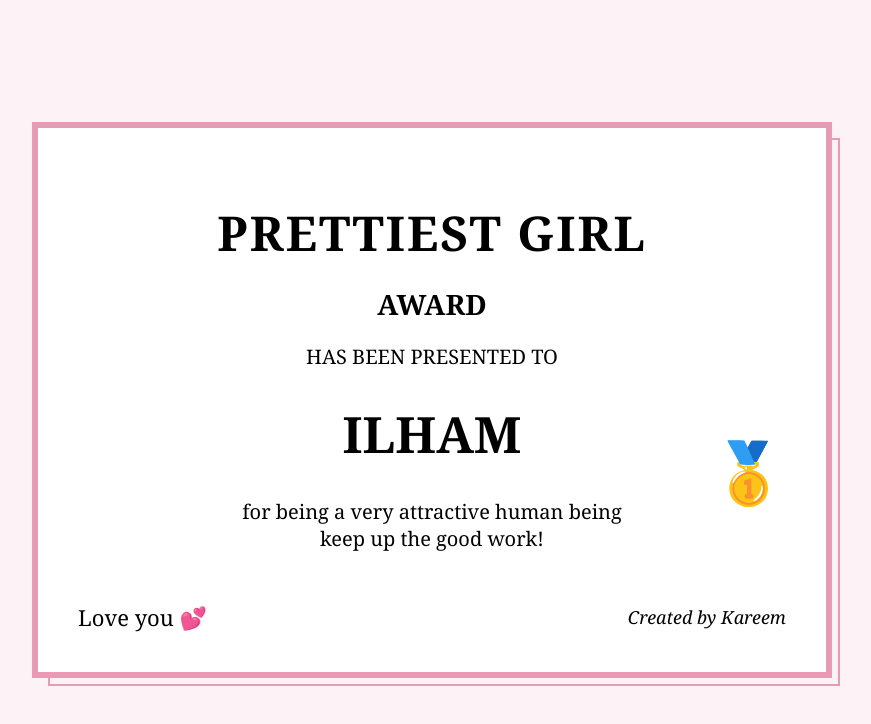
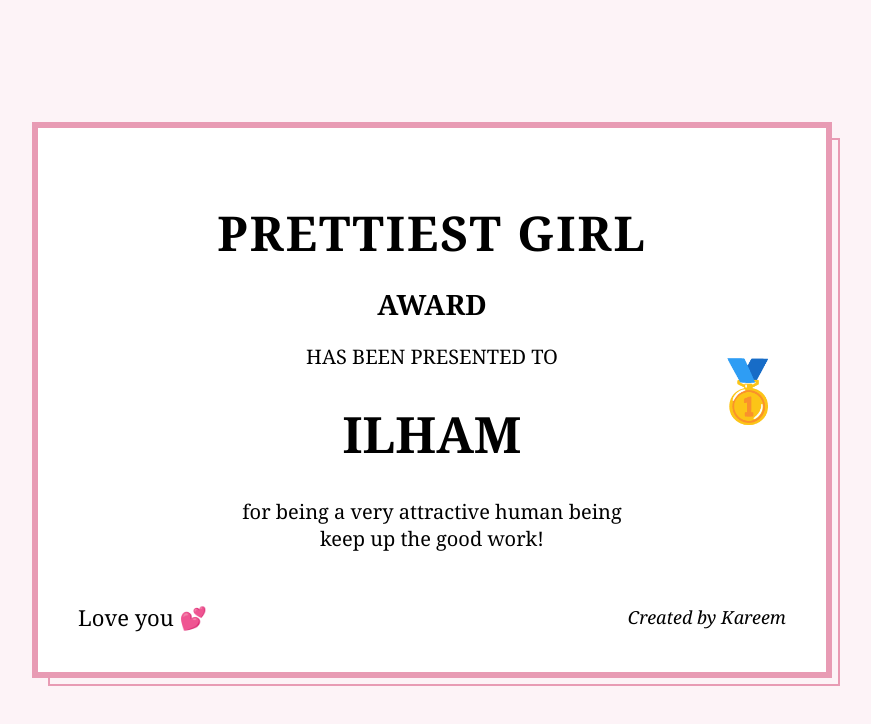
Before and after one commit to 19Karimtz/Gift-for-Ilham, a plain HTML site: page index.html in a window 1280 px wide. Shown: the whole page, without its empty margins (208-1079 px from the left). Drawn offline with Linux system fonts and the light colour scheme.

Commit message:
Fix medal div formatting in index.html

```diff
--- a/index.html
+++ b/index.html
@@ -109,7 +109,7 @@
       keep up the good work!
     </div>
 
-    <div class="medal"><br>🥇</div>
+    <div class="medal">🥇</div>
 
     <div class="footer">
       <div class="love">Love you 💕</div>
```
